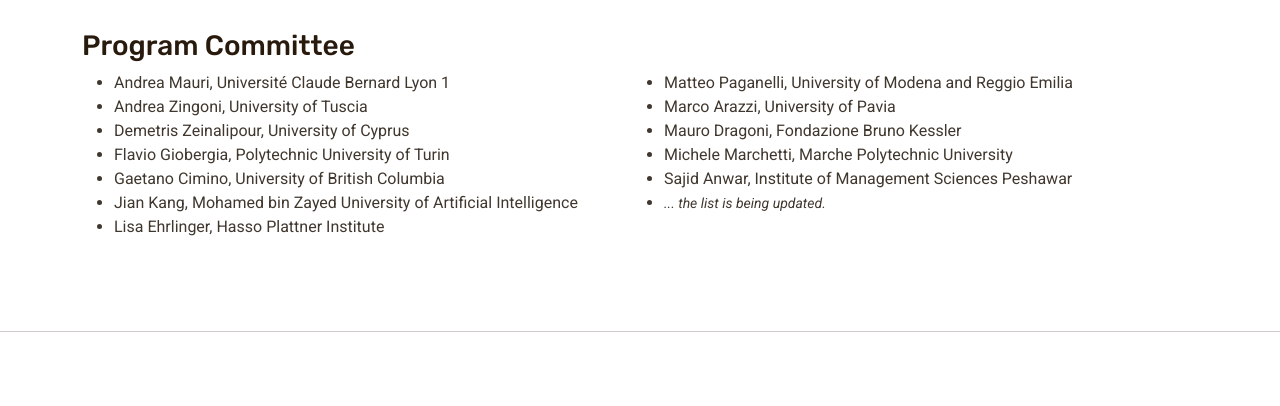
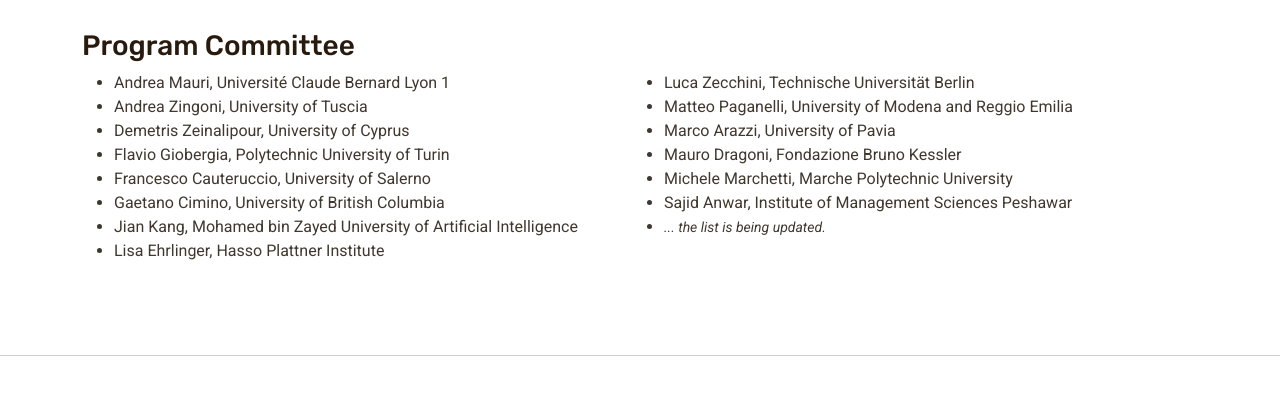
Before and after one commit to glow-workshop/www2026, a plain HTML site: page index.html in a window 1280 px wide. Shown: the part 3614-4020 px from the top of the page. Drawn offline with nearby package versions, Linux system fonts and the light colour scheme; a script that the page names is missing.

Commit message:
Update PC

```diff
--- a/index.html
+++ b/index.html
@@ -736,9 +736,11 @@
           <li>Andrea Zingoni, University of Tuscia</li>
           <li>Demetris Zeinalipour, University of Cyprus</li>
           <li>Flavio Giobergia, Polytechnic University of Turin</li>
+          <li>Francesco Cauteruccio, University of Salerno</li>
           <li>Gaetano Cimino, University of British Columbia</li>
           <li>Jian Kang, Mohamed bin Zayed University of Artificial Intelligence</li>
           <li>Lisa Ehrlinger, Hasso Plattner Institute</li>
+          <li>Luca Zecchini, Technische Universität Berlin</li>
           <li>Matteo Paganelli, University of Modena and Reggio Emilia</li>
           <li>Marco Arazzi, University of Pavia</li>
           <li>Mauro Dragoni, Fondazione Bruno Kessler</li>
```
